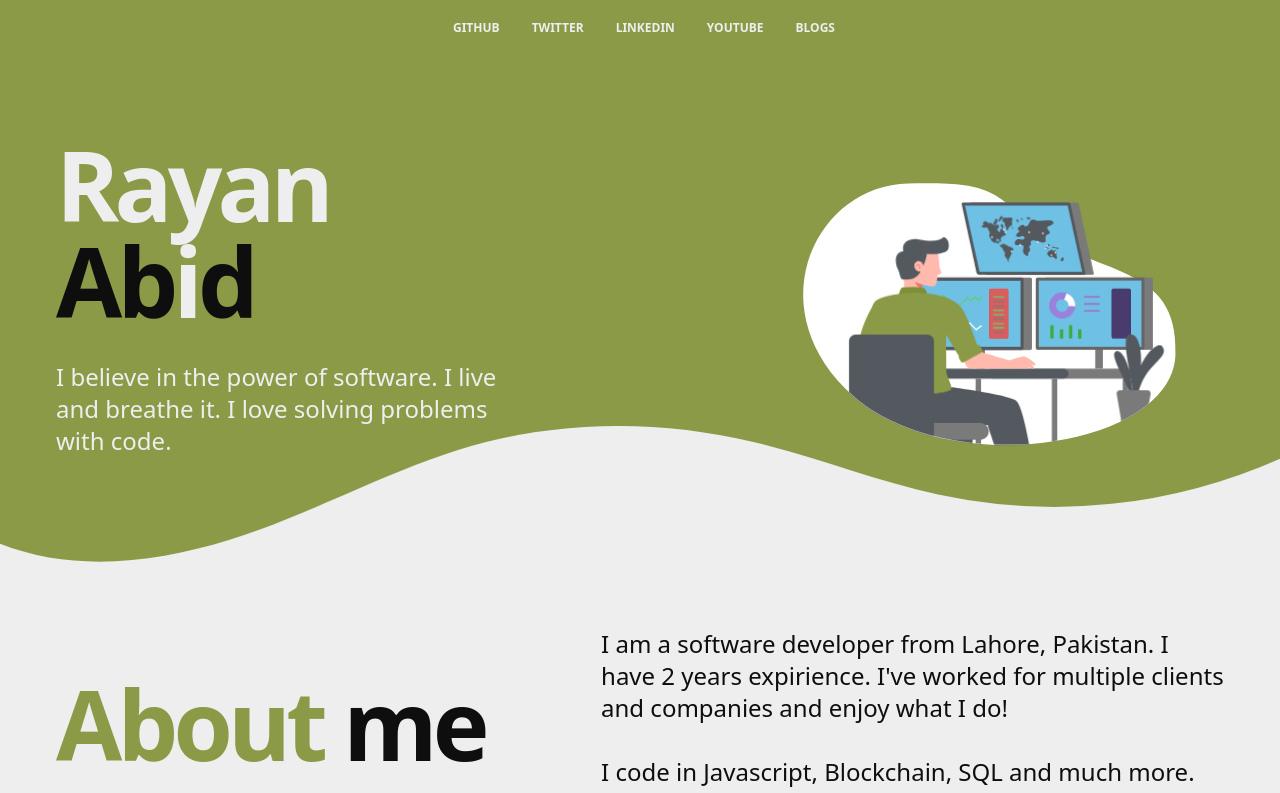
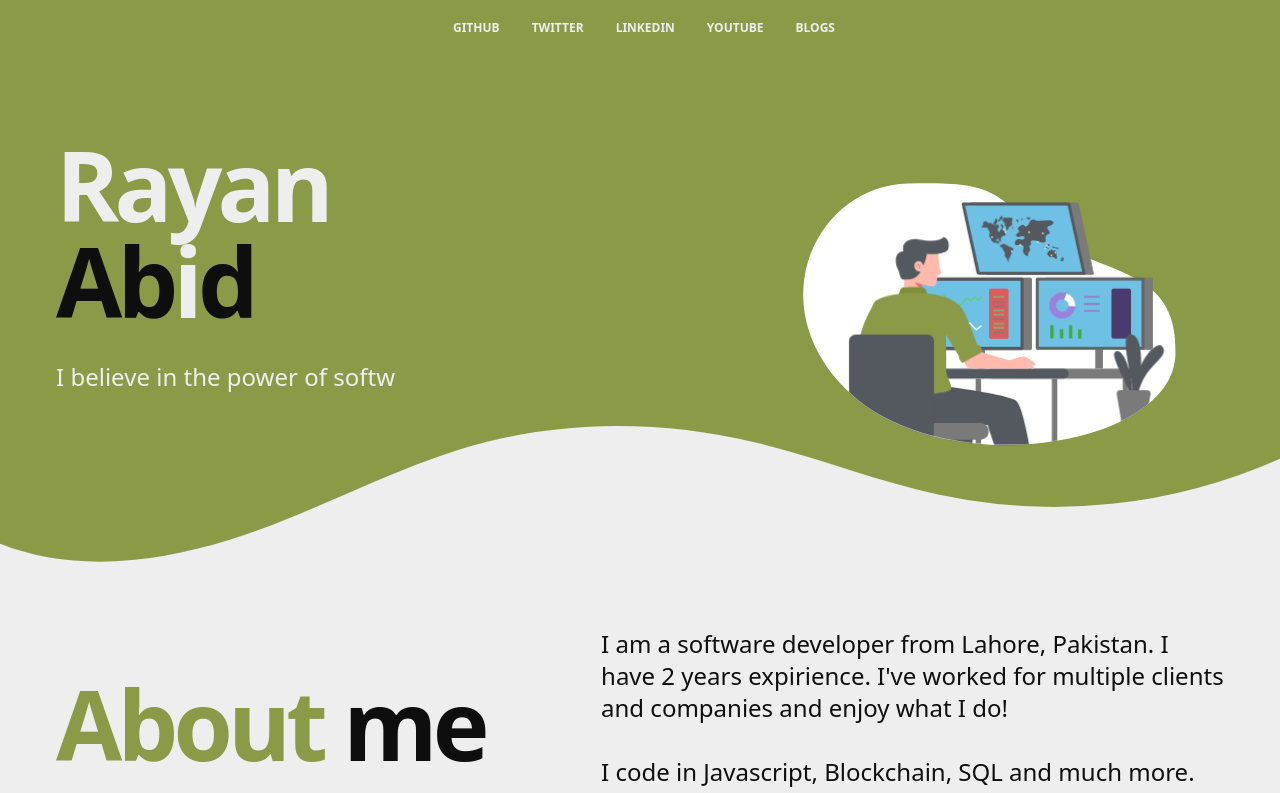
Before and after one commit to RayanAbid/RayanAbidPortfolio, a Next.js app: page / in a window 1280 px wide. Shown: the top 793 px of the page. Built offline with nearby package versions, Linux system fonts and the light colour scheme; some icons are missing.

Commit message:
added type writer effect

```diff
--- a/components/HeroSection/HeroLeft.js
+++ b/components/HeroSection/HeroLeft.js
@@ -1,4 +1,6 @@
 import React, { useState } from "react";
+import Typewriter from "typewriter-effect";
+
 function HeroLeft() {
 	const [show, setShow] = useState(false);
 
@@ -12,7 +14,13 @@ function HeroLeft() {
 					</span>
 				</h1>
 				<h2 className="md:w-8/12 py-4 text-center md:text-left md:py-8 text-white text-lg lg:text-2xl">
-          I believe in the power of software. I live and breathe it. I love solving problems with code.
+					<Typewriter
+						onInit={(typewriter) => {
+							typewriter
+								.typeString(`I believe in the power of software.`)
+								.start();
+						}}
+					/>
 				</h2>
 				{/* <div className="w-full flex justify-center md:block">
           <button className="hover:opacity-90 bg-white py-3 px-10 lg:py-7 lg:px-20 rounded-full text-main text-sm md:text-lg f-f-p">
--- a/package.json
+++ b/package.json
@@ -13,7 +13,8 @@
     "next": "12.1.5",
     "react": "^16.14.0",
     "react-dom": "^16.14.0",
-    "react-elastic-carousel": "^0.11.5"
+    "react-elastic-carousel": "^0.11.5",
+    "typewriter-effect": "^2.19.0"
   },
   "devDependencies": {
     "autoprefixer": "^10.4.5",
```
Also changed, not shown: 2 other files (tests, documents, lock files or other folders). Lines whose indentation alone changed are shown as unchanged.
